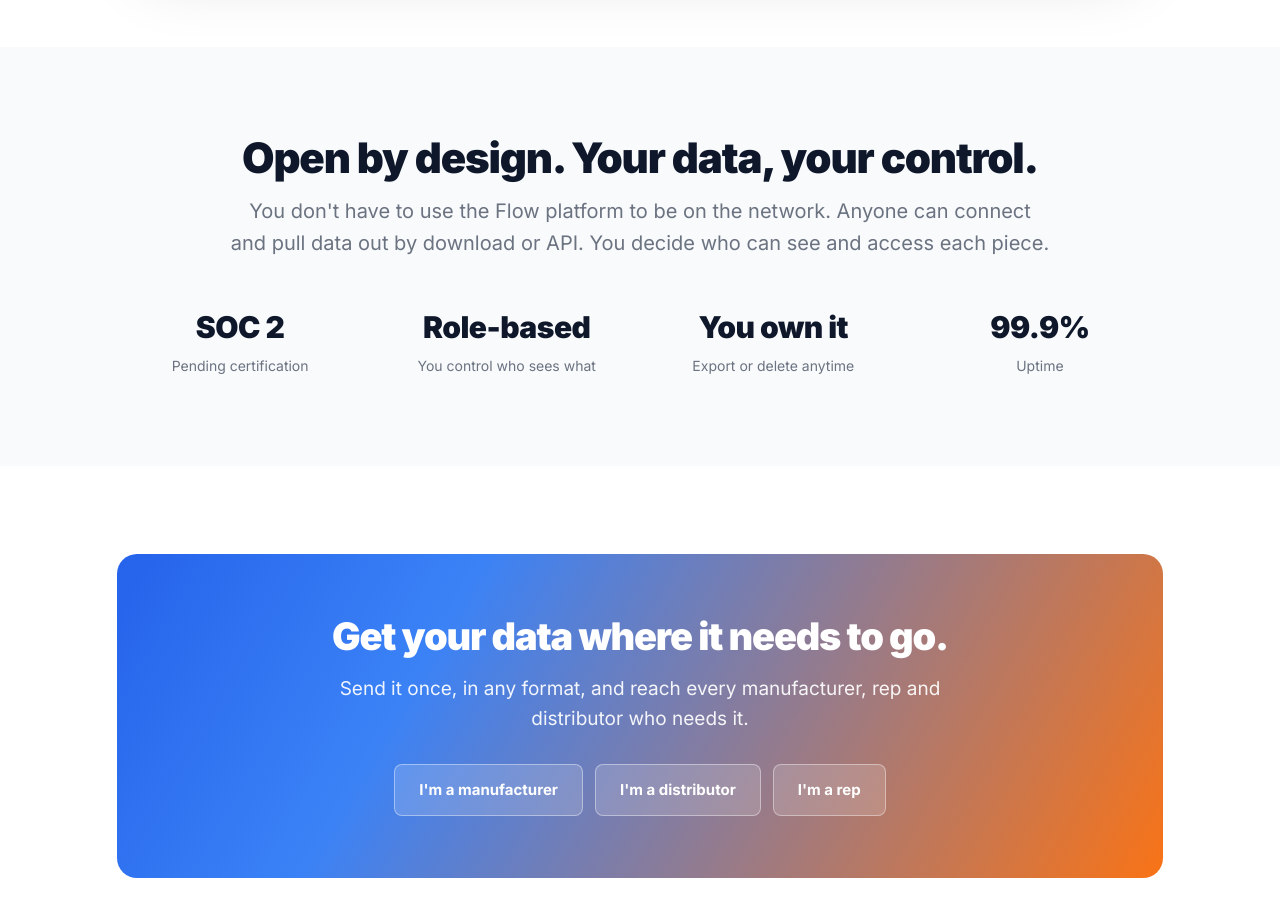
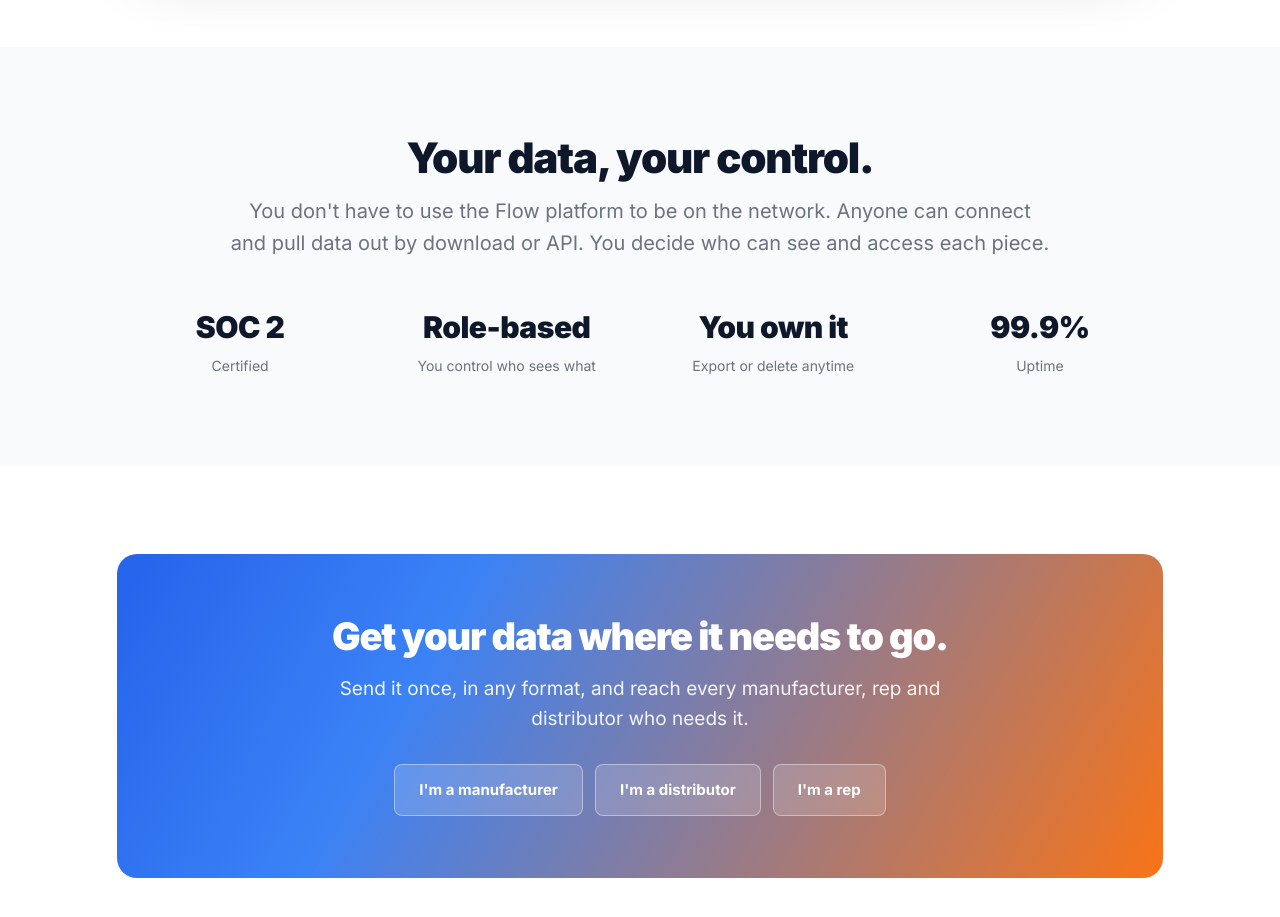
Before and after one commit to Flow-Sandwich/flow-connect-website, a plain HTML site: page index.html in a window 1280 px wide. Shown: the part 7340-8257 px from the top of the page. Drawn offline with Linux system fonts and the light colour scheme; a script that the page names is missing.

Commit message:
Drop "Open by design" and mark SOC 2 as certified
Co-Authored-By: Claude Opus 5.5 <noreply@anthropic.com>

```diff
--- a/index.html
+++ b/index.html
@@ -568,9 +568,9 @@
 
 <!-- OPEN / SECURITY -->
 <section class="soft"><div class="wrap">
-  <div class="center" style="margin-bottom:44px"><h2>Open by design. Your data, your control.</h2><p class="lead" style="margin-top:14px">You don't have to use the Flow platform to be on the network. Anyone can connect and pull data out by download or API. You decide who can see and access each piece.</p></div>
+  <div class="center" style="margin-bottom:44px"><h2>Your data, your control.</h2><p class="lead" style="margin-top:14px">You don't have to use the Flow platform to be on the network. Anyone can connect and pull data out by download or API. You decide who can see and access each piece.</p></div>
   <div class="statband">
-    <div class="stat"><div class="n">SOC 2</div><div class="l">Pending certification</div></div>
+    <div class="stat"><div class="n">SOC 2</div><div class="l">Certified</div></div>
     <div class="stat"><div class="n">Role-based</div><div class="l">You control who sees what</div></div>
     <div class="stat"><div class="n">You own it</div><div class="l">Export or delete anytime</div></div>
     <div class="stat"><div class="n">99.9%</div><div class="l">Uptime</div></div>
```
